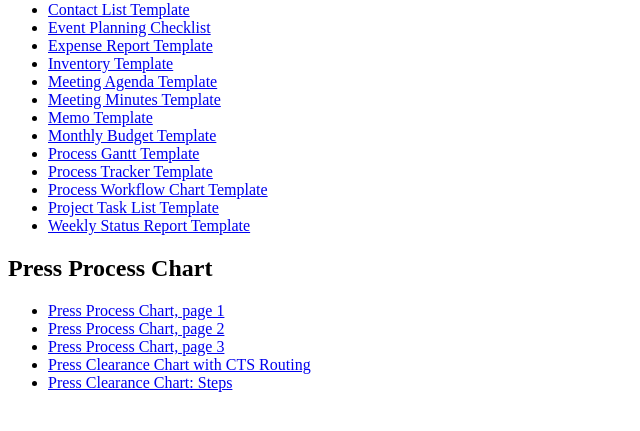
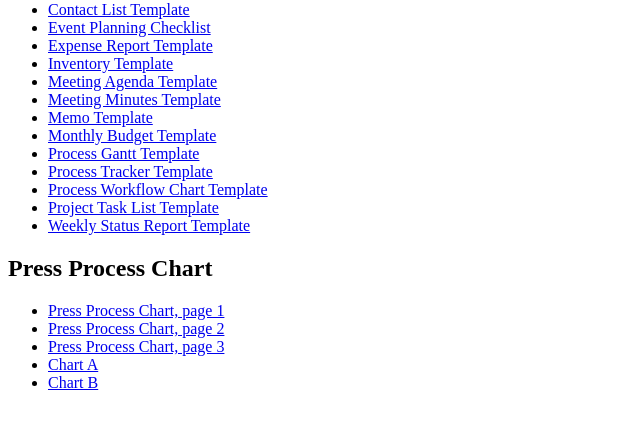
Before and after one commit to randomguy44baller/templates, a plain HTML site: page index.html in a window 1280 px wide. Shown: the part 79-510 px from the top of the page, without its empty margins (0-640 px from the left). Drawn offline with Linux system fonts and the light colour scheme.

Commit message:
Rename chart files
Co-authored-by: randomguy44baller <randomguy44baller@users.noreply.github.com>

```diff
--- a/index.html
+++ b/index.html
@@ -18,6 +18,6 @@
 <li><a href="press-process-chart-p1.pdf">Press Process Chart, page 1</a></li>
 <li><a href="press-process-chart-p2.pdf">Press Process Chart, page 2</a></li>
 <li><a href="press-process-chart-p3.pdf">Press Process Chart, page 3</a></li>
-<li><a href="press-clearance-chart-with-cts-routing.pdf">Press Clearance Chart with CTS Routing</a></li>
-<li><a href="press-clearance-chart-steps.pdf">Press Clearance Chart: Steps</a></li>
+<li><a href="chart-a.pdf">Chart A</a></li>
+<li><a href="chart-b.pdf">Chart B</a></li>
 </ul>
```
Also changed, not shown: 4 other files.
